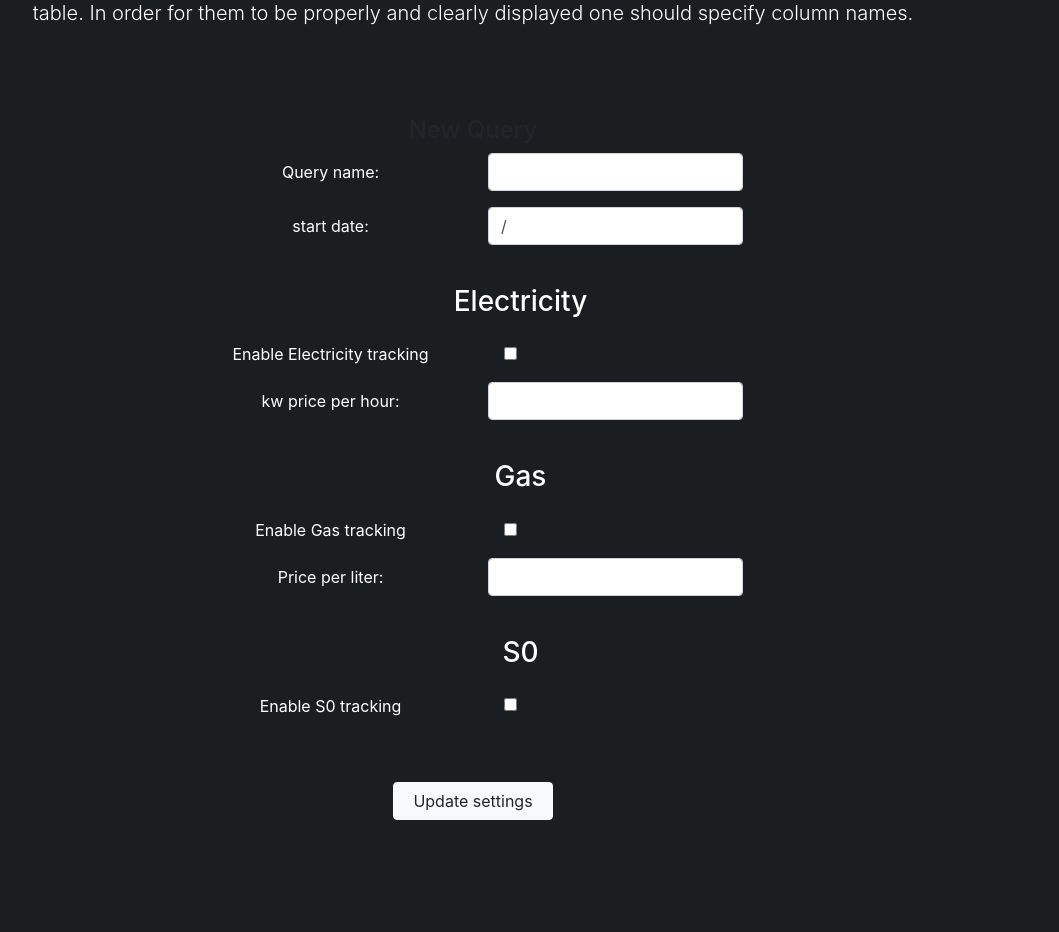
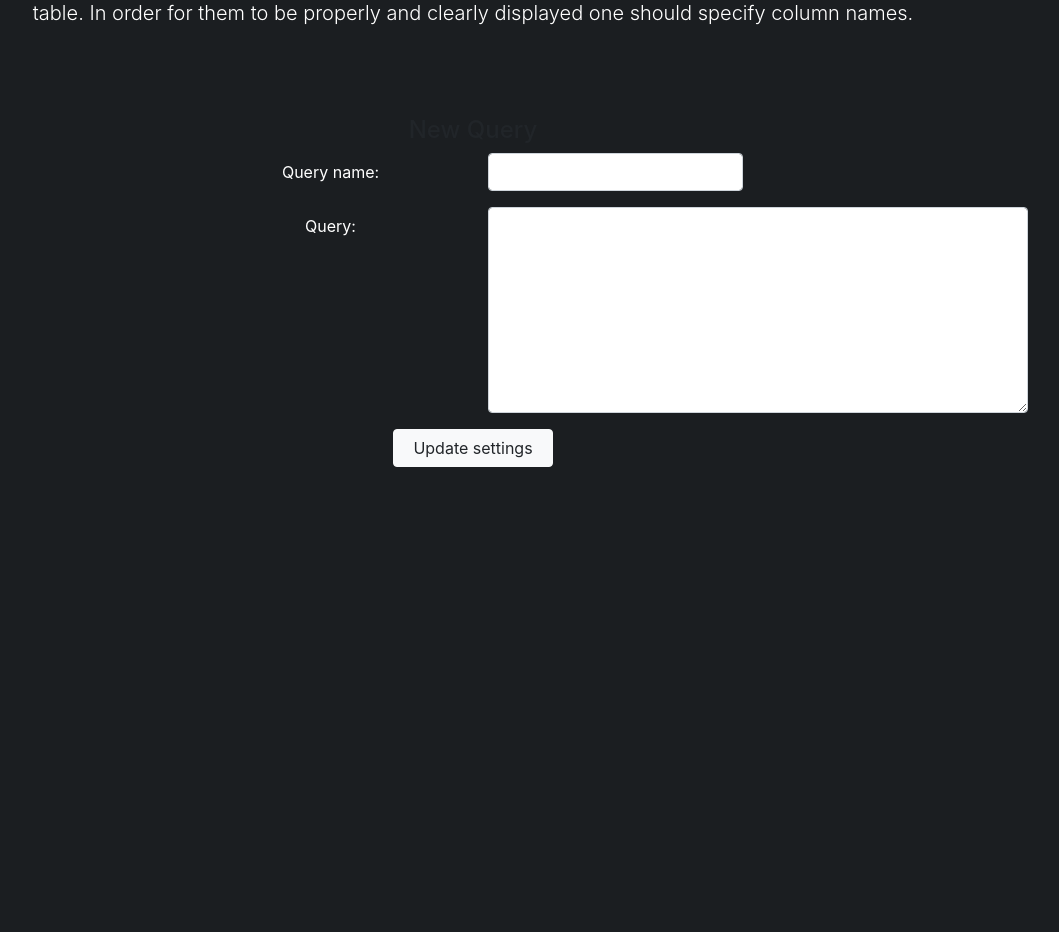
Before and after one commit to larsVanRoy/power-monitor, a Flask app: page /statistics in a window 1280 px wide. Shown: the part 258-1190 px from the top of the page, without its empty margins (167-1226 px from the left). After the commit the page ends 725 px from the top, so only its background shows below. Run offline with Flask 2, Linux system fonts and the light colour scheme; parts of the project's set-up code (start-up, migrations or seed data) failed here and were passed over; some libraries are stand-ins or nearby versions.

Commit message:
added option to add queries

```diff
--- a/Persistence.py
+++ b/Persistence.py
@@ -308,9 +308,9 @@
 
         return queries
 
-    def add_query(self, query, name, columns):
+    def add_query(self, name, query):
         connection = self.make_connection()
         cursor = connection.cursor()
 
-        cursor.execute('INSERT INTO "statistics" VALUES({}, {}, {})'.format(query, name, columns))
+        cursor.execute('INSERT INTO "statistics" VALUES({}, {})'.format(name, query))
         connection.commit()
--- a/app.py
+++ b/app.py
@@ -47,9 +47,20 @@
     return render_template("past_year.html", El=user.track_el, g=user.track_g, S0=user.track_s0)
 
 
-@app.route('/statistics')
+@app.route('/statistics', methods=['GET'])
 def display_statistics():
     return render_template("statistics.html")
+
+
+@app.route('/statistics', methods=['POST'])
+def add_query():
+    query_name = request.form.get('query name')
+    query = request.form.get('query')
+
+    Persistence.add_query(query_name, query)
+
+    flash("Added query")
+    return redirect(url_for('settings'))
 
 
 @login_required
--- a/db/schema.sql
+++ b/db/schema.sql
@@ -15,9 +15,8 @@
 );
 
 CREATE TABLE statistics(
-  query varchar primary key,
-  name varchar not null,
-  columns varchar[] not null
+  name varchar primary key,
+  query varchar not null
 );
 
 CREATE TABLE week_el(
--- a/templates/statistics.html
+++ b/templates/statistics.html
@@ -33,82 +33,20 @@
             <div class="form-group row">
                 <label for="ip" class="offset-3 col-3 col-form-label">Query name: </label>
                 <div class="col-3">
-                    <input pattern="^([0-9]{1,3}\.){3}[0-9]{1,3}$" type="text" class="form-control" id="ip"
-                    name="ip" value={{ ip }}>
+                    <input type="text" class="form-control" id="query name" name="query name" required>
                 </div>
             </div>
             <div class="form-group row">
-                <label for="start-date" class="offset-3 col-3 col-form-label">start date: </label>
-                <div class="col-3">
-                    <input type="text" class="form-control" id="start-date" name="start-date" value={{ start }}/>
+                <label for="start-date" class="offset-3 col-3 col-form-label">Query: </label>
+                <div class="col-md-6">
+                    <textarea class="form-control" rows="8" id="query" name="query" required></textarea>
                 </div>
             </div>
-            <br>
-            <div class="form-group row">
-                <div class="offset-5 col-3">
-                    <h3>Electricity</h3>
-                </div>
-            </div>
-            <div class="form-group row">
-                <label class="form-check-label offset-3 col-3 " for="enable_electricity">
-                    Enable Electricity tracking
-                </label>
-                <div class="col-3" align="left">
-                    <input class="form-check-input" type="checkbox" id="enable_electricity"
-                           name="enable_electricity" {{ track_el }}>
-                </div>
-            </div>
-            <div class="form-group row">
-                <label for="kwhcost" class="offset-3 col-3 col-form-label">kw price per hour: </label>
-                <div class="col-3">
-                    <input type="text" class="form-control" id="kwhcost" name="kwhcost" value={{ kwh_cost }}>
-                </div>
-            </div>
-            <br>
-            <div class="form-group row">
-                <div class="offset-5 col-3">
-                    <h3>Gas</h3>
-                </div>
-            </div>
-            <div class="form-group row">
-                <label class="form-check-label offset-3 col-3 " for="enable_gas">
-                    Enable Gas tracking
-                </label>
-                <div class="col-3" align="left">
-                    <input class="form-check-input" type="checkbox" id="enable_gas" name="enable_gas"{{ track_g }}>
-                </div>
-            </div>
-            <div class="form-group row">
-                <label for="gascost" class="offset-3 col-3 col-form-label">Price per liter: </label>
-                <div class="col-3">
-                    <input type="text" class="form-control" id="gascost" name="gascost" value={{ gas_cost }}>
-                </div>
-            </div>
-            <br>
-            <div class="form-group row">
-                <div class="offset-5 col-3">
-                    <h3>S0</h3>
-                </div>
-            </div>
-            <div class="form-group row">
-                <label class="form-check-label offset-3 col-3 " for="enable_s0">
-                    Enable S0 tracking
-                </label>
-                <div class="col-3" align="left">
-                    <input class="form-check-input" type="checkbox" id="enable_s0" name="enable_s0" {{ track_s0 }}>
-                </div>
-            </div>
-            <br>
-            <br>
             <div class="form-group row">
                 <div class="col-2 offset-5">
                     <button type="submit" class="btn btn-light btn-block">Update settings</button>
                 </div>
             </div>
-            <br>
-            <br>
-            <br>
-            <br>
         </form>
     </div>
 </body>
```
